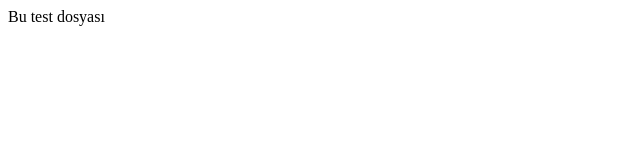
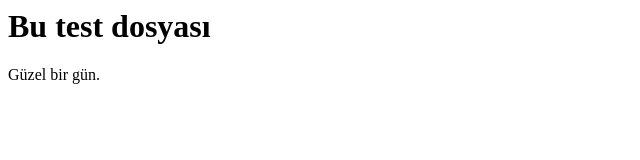
Before and after one commit to barankaynak/bsm2022test, a plain HTML site: page index.html in a window 1280 px wide. Shown: the whole page, without its empty margins (0-640 px from the left). Drawn offline with Linux system fonts and the light colour scheme.

Commit message:
H1 eklendi p eklendi.

```diff
--- a/index.html
+++ b/index.html
@@ -2,7 +2,7 @@
 <head>
 </head>
 <body>
-Bu test dosyası
+<h1>Bu test dosyası</h1>
+<p>Güzel bir gün.</p>
 </body>
-
 </html>
```
